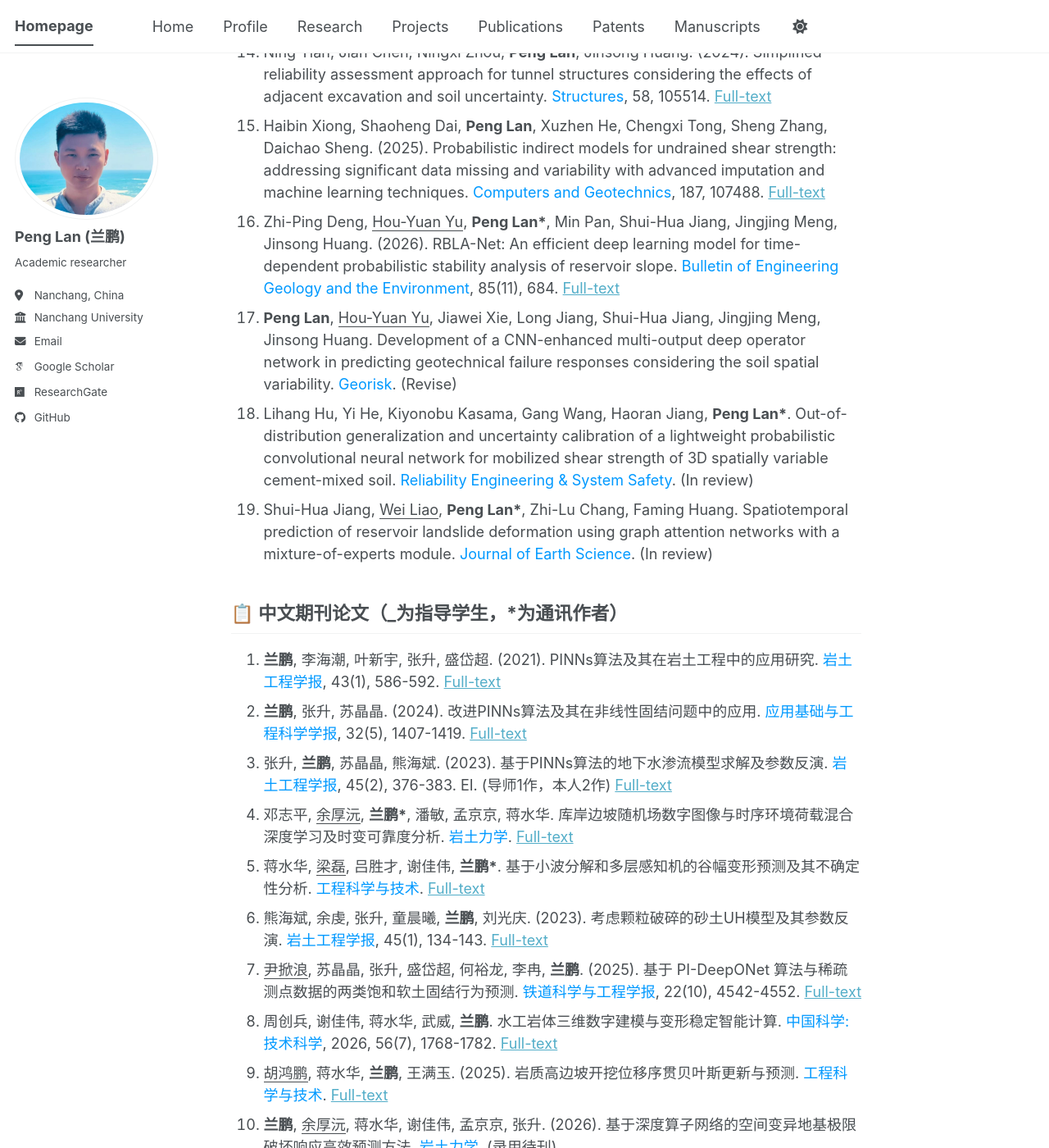
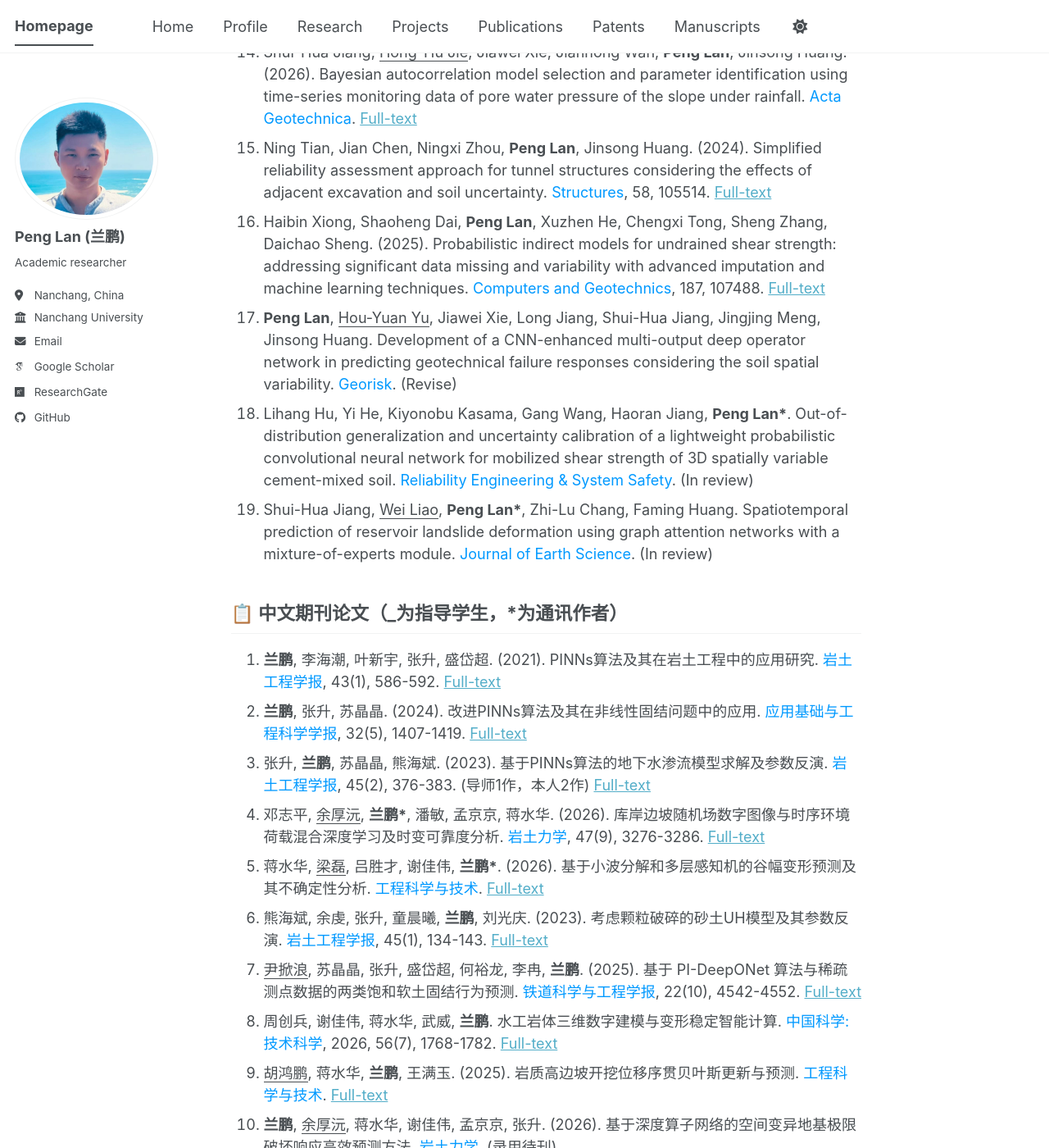
Before and after one commit to LanPeng-94/LanPeng-94.github.io, a Jekyll site: the page built from _pages/about.md, in a window 1280 px wide and 1400 px high, scrolled down 3406 px. Shown: the whole window at 82% size. Built offline with Jekyll 4.4.1, drawn with Linux system fonts in a browser that asks for light colours; some web fonts are replaced; a script bundle is joined from its source files by our own code; library files that are not in the unit come from our copies; some of the changed text lies outside the part shown.

Commit message:
Reorder and update publication entries

```diff
--- a/_pages/about.md
+++ b/_pages/about.md
@@ -66,17 +66,17 @@ redirect_from:
 3. <u>Hong-Hu Jie</u>, Shui-Hua Jiang\*, **Peng Lan\***, Jinsong Huang. (2026). A data-driven framework for reconstructing hydraulic responses of soil slopes from sparse measurements by combining Bayesian inference and deep operator network. <font color="#0099ff">Reliability Engineering & System Safety</font>, 277, 113212. [Full-text](https://doi.org/10.1016/j.ress.2026.113212)
 4. Jingjing Meng, <u>Chenghuan Li</u>, **Peng Lan\***, Jiawei Xie, Yixian Wang. (2026). An improved multi-fidelity neural network for surrogate modeling of mechanical responses of irregularly shaped granular materials. <font color="#0099ff">Computers and Geotechnics</font>, 203(Part 1), 108693. [Full-text](https://doi.org/10.1016/j.compgeo.2026.108693)
 5. Jingjing Meng, <u>Kun Tu</u>, **Peng Lan\***, Shui-Hua Jiang, Jinsong Huang. (2026). Artificial neural networks-based surrogate model for predicting the slope stability and large deformation failure consequences. <font color="#0099ff">Geodata and AI</font>, 9, 100095. [Full-text](https://doi.org/10.1016/j.geoai.2026.100095)
-6. **Peng Lan**, Jinsong Huang, Jingjing Su, Shuairun Zhu, Jie Chen, Sheng Zhang. (2025). A rapid unsaturated infiltration prediction method for slope stability analysis considering uncertainties: Deep operator networks. <font color="#0099ff">Engineering Geology</font>, 347, 107886. [Full-text](https://doi.org/10.1016/j.enggeo.2024.107886)
-7. **Peng Lan**, Jingjing Su, Sheng Zhang. (2024). Surrogate modeling for unsaturated infiltration via the physics and equality-constrained artificial neural networks. <font color="#0099ff">Journal of Rock Mechanics and Geotechnical Engineering</font>, 16(6), 2282-2295. [Full-text](https://doi.org/10.1016/j.jrmge.2023.09.014)
-8. **Peng Lan**, Jingjing Su, Shuairun Zhu, Jinsong Huang, Sheng Zhang. (2024). Reconstructing unsaturated infiltration behavior with sparse data via physics-informed deep learning. <font color="#0099ff">Computers and Geotechnics</font>, 168, 106162. [Full-text](https://doi.org/10.1016/j.compgeo.2024.106162)
-9. **Peng Lan**, Jingjing Su, Xinyan Ma, Sheng Zhang. (2024). Application of improved physics-informed neural networks for nonlinear consolidation problems with continuous drainage boundary conditions. <font color="#0099ff">Acta Geotechnica</font>, 19(1), 495-508. [Full-text](https://doi.org/10.1007/s11440-023-01899-0)
-10. Jingjing Su, Sheng Zhang, **Peng Lan\***, Xiaofeng Chen. (2024). Explorations of certain nonlinear waves of the Boussinesq and Camassa-Holm equations using physics-informed neural networks. <font color="#0099ff">Proceedings of the Royal Society A</font>, 480(2284), 20230580. [Full-text](https://doi.org/10.1098/rspa.2023.0580)
-11. Sheng Zhang, **Peng Lan**, Jingjing Su. (2021). Wave-packet behaviors of the defocusing nonlinear Schrodinger equation based on the modified physics-informed neural networks. <font color="#0099ff">Chaos</font>, 31(11). SCI, feature article. (导师1作，本人2作) [Full-text](https://doi.org/10.1063/5.0067260)
-12. Sheng Zhang, **Peng Lan**, Haichao Li, Chenxi Tong, Daichao Sheng. (2022). Physics-informed neural networks for consolidation of soils. <font color="#0099ff">Engineering Computations</font>, 39(7), 2845-2865. SCI. (导师1作，本人2作) [Full-text](https://doi.org/10.1108/EC-08-2021-0492)
-13. Shui-Hua Jiang, <u>Hong-Hu Jie</u>, Jiawei Xie, Jianhong Wan, **Peng Lan**, Jinsong Huang. (2026). Bayesian autocorrelation model selection and parameter identification using time-series monitoring data of pore water pressure of the slope under rainfall. <font color="#0099ff">Acta Geotechnica</font>. [Full-text](https://doi.org/10.1007/s11440-026-03012-7)
-14. Ning Tian, Jian Chen, Ningxi Zhou, **Peng Lan**, Jinsong Huang. (2024). Simplified reliability assessment approach for tunnel structures considering the effects of adjacent excavation and soil uncertainty. <font color="#0099ff">Structures</font>, 58, 105514. [Full-text](https://doi.org/10.1016/j.istruc.2023.105514)
-15. Haibin Xiong, Shaoheng Dai, **Peng Lan**, Xuzhen He, Chengxi Tong, Sheng Zhang, Daichao Sheng. (2025). Probabilistic indirect models for undrained shear strength: addressing significant data missing and variability with advanced imputation and machine learning techniques. <font color="#0099ff">Computers and Geotechnics</font>, 187, 107488. [Full-text](https://doi.org/10.1016/j.compgeo.2025.107488)
-16. Zhi-Ping Deng, <u>Hou-Yuan Yu</u>, **Peng Lan\***, Min Pan, Shui-Hua Jiang, Jingjing Meng, Jinsong Huang. (2026). RBLA-Net: An efficient deep learning model for time-dependent probabilistic stability analysis of reservoir slope. <font color="#0099ff">Bulletin of Engineering Geology and the Environment</font>, 85(11), 684. [Full-text](https://doi.org/10.1007/s10064-026-05343-x)
+6. Zhi-Ping Deng, <u>Hou-Yuan Yu</u>, **Peng Lan\***, Min Pan, Shui-Hua Jiang, Jingjing Meng, Jinsong Huang. (2026). RBLA-Net: An efficient deep learning model for time-dependent probabilistic stability analysis of reservoir slope. <font color="#0099ff">Bulletin of Engineering Geology and the Environment</font>, 85(11), 684. [Full-text](https://doi.org/10.1007/s10064-026-05343-x)
+7. **Peng Lan**, Jinsong Huang, Jingjing Su, Shuairun Zhu, Jie Chen, Sheng Zhang. (2025). A rapid unsaturated infiltration prediction method for slope stability analysis considering uncertainties: Deep operator networks. <font color="#0099ff">Engineering Geology</font>, 347, 107886. [Full-text](https://doi.org/10.1016/j.enggeo.2024.107886)
+8. **Peng Lan**, Jingjing Su, Sheng Zhang. (2024). Surrogate modeling for unsaturated infiltration via the physics and equality-constrained artificial neural networks. <font color="#0099ff">Journal of Rock Mechanics and Geotechnical Engineering</font>, 16(6), 2282-2295. [Full-text](https://doi.org/10.1016/j.jrmge.2023.09.014)
+9. **Peng Lan**, Jingjing Su, Shuairun Zhu, Jinsong Huang, Sheng Zhang. (2024). Reconstructing unsaturated infiltration behavior with sparse data via physics-informed deep learning. <font color="#0099ff">Computers and Geotechnics</font>, 168, 106162. [Full-text](https://doi.org/10.1016/j.compgeo.2024.106162)
+10. **Peng Lan**, Jingjing Su, Xinyan Ma, Sheng Zhang. (2024). Application of improved physics-informed neural networks for nonlinear consolidation problems with continuous drainage boundary conditions. <font color="#0099ff">Acta Geotechnica</font>, 19(1), 495-508. [Full-text](https://doi.org/10.1007/s11440-023-01899-0)
+11. Jingjing Su, Sheng Zhang, **Peng Lan\***, Xiaofeng Chen. (2024). Explorations of certain nonlinear waves of the Boussinesq and Camassa-Holm equations using physics-informed neural networks. <font color="#0099ff">Proceedings of the Royal Society A</font>, 480(2284), 20230580. [Full-text](https://doi.org/10.1098/rspa.2023.0580)
+12. Sheng Zhang, **Peng Lan**, Jingjing Su. (2021). Wave-packet behaviors of the defocusing nonlinear Schrodinger equation based on the modified physics-informed neural networks. <font color="#0099ff">Chaos</font>, 31(11). SCI, feature article. (导师1作，本人2作) [Full-text](https://doi.org/10.1063/5.0067260)
+13. Sheng Zhang, **Peng Lan**, Haichao Li, Chenxi Tong, Daichao Sheng. (2022). Physics-informed neural networks for consolidation of soils. <font color="#0099ff">Engineering Computations</font>, 39(7), 2845-2865. SCI. (导师1作，本人2作) [Full-text](https://doi.org/10.1108/EC-08-2021-0492)
+14. Shui-Hua Jiang, <u>Hong-Hu Jie</u>, Jiawei Xie, Jianhong Wan, **Peng Lan**, Jinsong Huang. (2026). Bayesian autocorrelation model selection and parameter identification using time-series monitoring data of pore water pressure of the slope under rainfall. <font color="#0099ff">Acta Geotechnica</font>. [Full-text](https://doi.org/10.1007/s11440-026-03012-7)
+15. Ning Tian, Jian Chen, Ningxi Zhou, **Peng Lan**, Jinsong Huang. (2024). Simplified reliability assessment approach for tunnel structures considering the effects of adjacent excavation and soil uncertainty. <font color="#0099ff">Structures</font>, 58, 105514. [Full-text](https://doi.org/10.1016/j.istruc.2023.105514)
+16. Haibin Xiong, Shaoheng Dai, **Peng Lan**, Xuzhen He, Chengxi Tong, Sheng Zhang, Daichao Sheng. (2025). Probabilistic indirect models for undrained shear strength: addressing significant data missing and variability with advanced imputation and machine learning techniques. <font color="#0099ff">Computers and Geotechnics</font>, 187, 107488. [Full-text](https://doi.org/10.1016/j.compgeo.2025.107488)
 17. **Peng Lan**, <u>Hou-Yuan Yu</u>, Jiawei Xie, Long Jiang, Shui-Hua Jiang, Jingjing Meng, Jinsong Huang. Development of a CNN-enhanced multi-output deep operator network in predicting geotechnical failure responses considering the soil spatial variability. <font color="#0099ff">Georisk</font>.  (Revise)
 18. Lihang Hu, Yi He, Kiyonobu Kasama, Gang Wang, Haoran Jiang, **Peng Lan\***. Out-of-distribution generalization and uncertainty calibration of a lightweight probabilistic convolutional neural network for mobilized shear strength of 3D spatially variable cement-mixed soil. <font color="#0099ff">Reliability Engineering & System Safety</font>.  (In review)
 19. Shui-Hua Jiang, <u>Wei Liao</u>, **Peng Lan\***, Zhi-Lu Chang, Faming Huang. Spatiotemporal prediction of reservoir landslide deformation using graph attention networks with a mixture-of-experts module. <font color="#0099ff">Journal of Earth Science</font>.  (In review)
@@ -89,9 +89,9 @@ redirect_from:
 
 1.  **兰鹏**, 李海潮, 叶新宇, 张升, 盛岱超. (2021). PINNs算法及其在岩土工程中的应用研究. <font color="#0099ff">岩土工程学报</font>, 43(1), 586-592. [Full-text](https://doi.org/10.11779/CJGE202103023)
 2.  **兰鹏**, 张升, 苏晶晶. (2024). 改进PINNs算法及其在非线性固结问题中的应用. <font color="#0099ff">应用基础与工程科学学报</font>, 32(5), 1407-1419. [Full-text](https://doi.org/10.16058/j.issn.1005-0930.2024.05.015)
-3.  张升, **兰鹏**, 苏晶晶, 熊海斌. (2023). 基于PINNs算法的地下水渗流模型求解及参数反演. <font color="#0099ff">岩土工程学报</font>, 45(2), 376-383. EI. (导师1作，本人2作) [Full-text](https://doi.org/10.11779/CJGE20211138)
-4.  邓志平, <u>余厚沅</u>, **兰鹏\***, 潘敏, 孟京京, 蒋水华. 库岸边坡随机场数字图像与时序环境荷载混合深度学习及时变可靠度分析. <font color="#0099ff">岩土力学</font>.  [Full-text](https://doi.org/10.16285/j.rsm.2025.1089)
-5.  蒋水华, <u>梁磊</u>, 吕胜才, 谢佳伟, **兰鹏\***. 基于小波分解和多层感知机的谷幅变形预测及其不确定性分析. <font color="#0099ff">工程科学与技术</font>.  [Full-text](https://link.cnki.net/urlid/51.1773.tb.20260602.1038.002)
+3.  张升, **兰鹏**, 苏晶晶, 熊海斌. (2023). 基于PINNs算法的地下水渗流模型求解及参数反演. <font color="#0099ff">岩土工程学报</font>, 45(2), 376-383. (导师1作，本人2作) [Full-text](https://doi.org/10.11779/CJGE20211138)
+4.  邓志平, <u>余厚沅</u>, **兰鹏\***, 潘敏, 孟京京, 蒋水华. (2026). 库岸边坡随机场数字图像与时序环境荷载混合深度学习及时变可靠度分析. <font color="#0099ff">岩土力学</font>, 47(9), 3276-3286. [Full-text](https://doi.org/10.16285/j.rsm.2025.1089)
+5.  蒋水华, <u>梁磊</u>, 吕胜才, 谢佳伟, **兰鹏\***. (2026). 基于小波分解和多层感知机的谷幅变形预测及其不确定性分析. <font color="#0099ff">工程科学与技术</font>.  [Full-text](https://link.cnki.net/urlid/51.1773.tb.20260602.1038.002)
 6.  熊海斌, 余虔, 张升, 童晨曦, **兰鹏**, 刘光庆. (2023). 考虑颗粒破碎的砂土UH模型及其参数反演. <font color="#0099ff">岩土工程学报</font>, 45(1), 134-143. [Full-text](https://doi.org/10.11779/CJGE20211299)
 7.  <u>尹掀浪</u>, 苏晶晶, 张升, 盛岱超, 何裕龙, 李冉, **兰鹏**. (2025). 基于 PI-DeepONet 算法与稀疏测点数据的两类饱和软土固结行为预测. <font color="#0099ff">铁道科学与工程学报</font>, 22(10), 4542-4552. [Full-text](https://doi.org/10.19713/j.cnki.43-1423/u.T20250046)
 8.  周创兵, 谢佳伟, 蒋水华, 武威, **兰鹏**. 水工岩体三维数字建模与变形稳定智能计算. <font color="#0099ff">中国科学: 技术科学</font>, 2026, 56(7), 1768-1782. [Full-text](https://doi.org/10.1360/SST-2026-0024)
```
